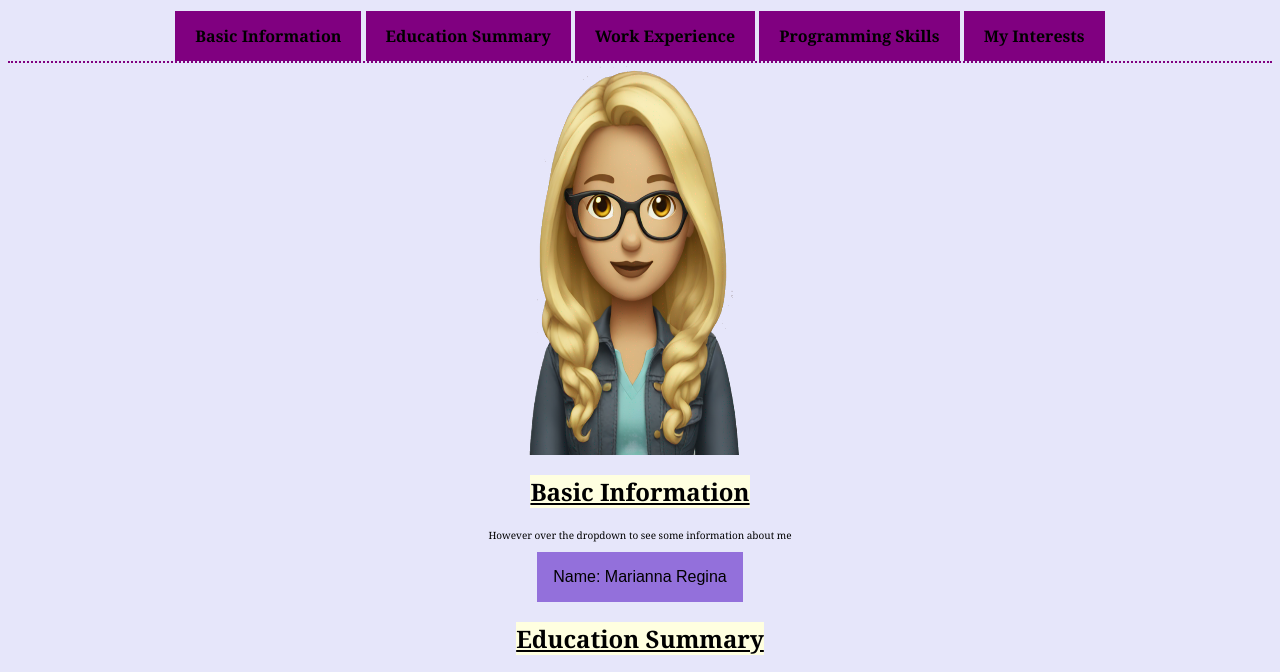
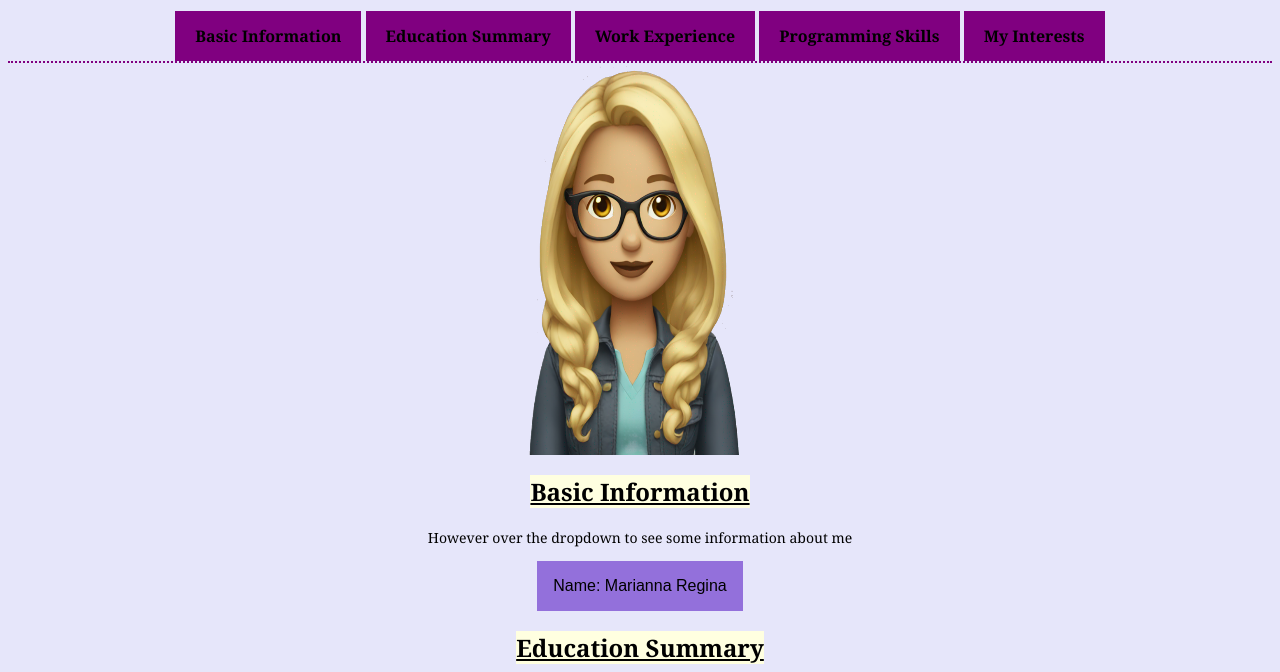
Before and after one commit to Marianna2028/CUS1172-Project1, a plain HTML site: page index.html in a window 1280 px wide. Shown: the part 73-745 px from the top of the page. Drawn offline with Linux system fonts and the light colour scheme.

Commit message:
Update index.html

```diff
--- a/index.html
+++ b/index.html
@@ -62,7 +62,7 @@
 
 
  <h2 id="basic-information"><span style="text-decoration: underline; background-color: lightyellow;">Basic Information</span></h2>
-        <p style="font-size: 10px; text-align: center; font-family: Georgia, serif;">
+        <p style="font-size: 14px; text-align: center; font-family: Georgia, serif;">
             However over the dropdown to see some information about me
         </p>
    <style>
```
